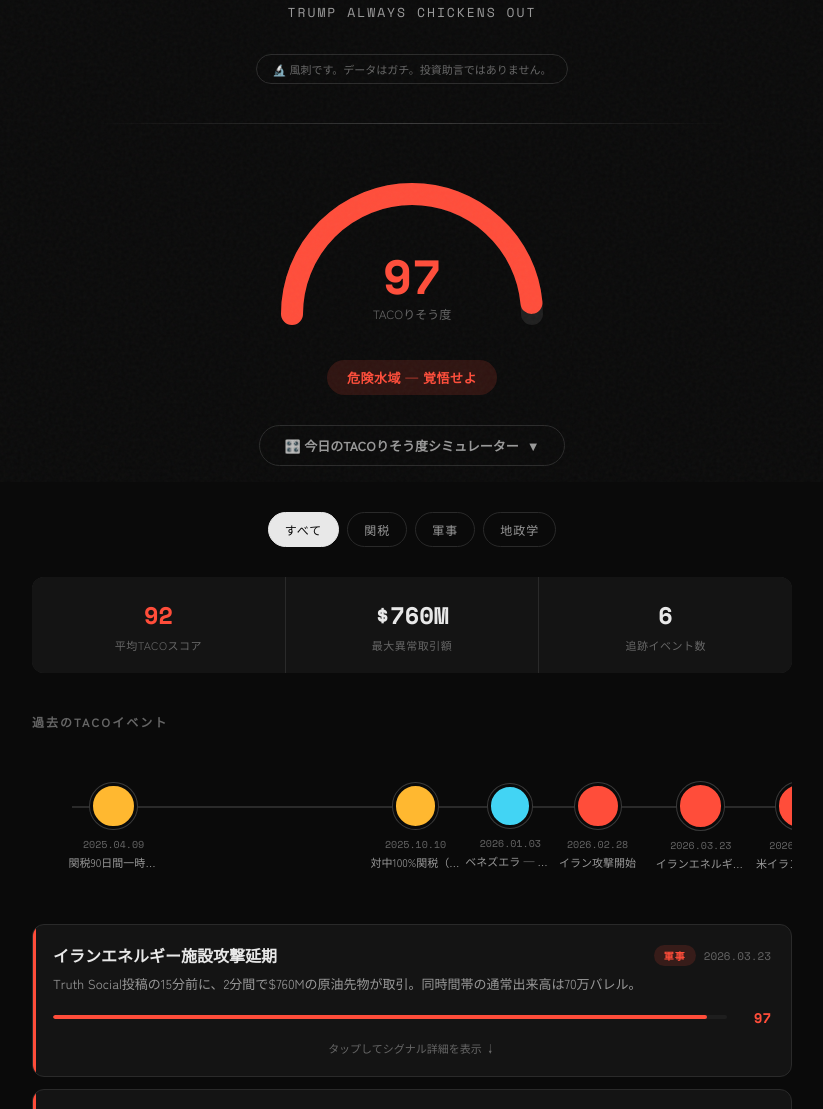
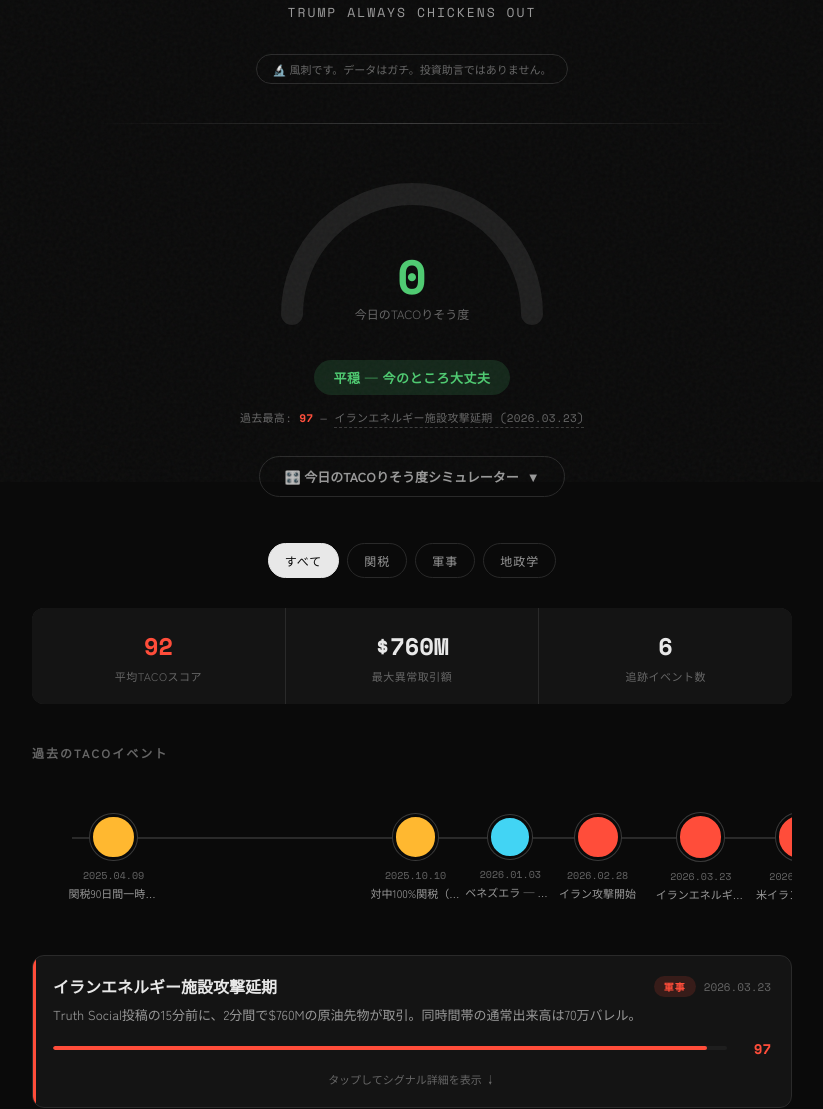
Before and after one commit to akiraizutsu/TACO-Probability-Machine, a FastAPI app: page / in a window 1280 px wide. Shown: the part 318-1427 px from the top of the page, without its empty margins (228-1051 px from the left). Run offline with FastAPI, Linux system fonts and the light colour scheme; data comes from the database, SQL or seed files in the repository; data that the repository does not hold is empty.

Commit message:
feat: redesign TACO score — "calm before the storm" detection
Previous logic: all signals sum up — high VIX / high vol / high polymarket all pushed score up.
Result: score was high during normal market panic (wrong — that's just fear), and
always elevated because Polymarket baseline was never considered.

New logic: detect the specific pattern of "apparent calm + unusual positioning":
  1. Calm-before-storm (0-40): VIX drop from recent 7d peak — how much tension has
     eased. Still-panicking market scores 0 here.
  2. Unusual-in-calm (-15..+40): options volume surge when VIX is LOW = big signal.
     Same volume surge during VIX panic = normal hedging, counts negatively.
  3. Polymarket spike (0-20): political market activity vs 7d baseline — only spikes
     above normal traffic count; absolute activity is ignored.
  4. PCR extreme (+10): sub-signal for unusual put/call skew.

Frontend:
- Gauge now shows today's live TACO score (from /api/market/latest), not the
  historical event max. Historical max displayed as secondary "過去最高" label.
- Simulator sliders match new inputs (7d max VIX, poly baseline).
- 算出ロジック section rewritten to explain the new philosophy.
- Event cards now carry data-event-id for deep-linking from peak label.

```diff
--- a/templates/index.html
+++ b/templates/index.html
@@ -162,6 +162,22 @@ body::before {
   margin-top: 16px;
   letter-spacing: 0.5px;
 }
+.peak-ref {
+  margin-top: 14px;
+  font-size: 11px;
+  color: var(--text3);
+  font-family: 'Space Mono', monospace;
+  letter-spacing: 0.3px;
+}
+.peak-ref a {
+  color: var(--text3);
+  text-decoration: none;
+  border-bottom: 1px dashed var(--border2);
+  padding-bottom: 1px;
+  cursor: pointer;
+}
+.peak-ref a:hover { color: var(--text2); border-bottom-color: var(--text3); }
+.peak-ref .peak-num { color: var(--salsa); font-weight: 700; }
 
 .sim-section {
   max-width: 560px;
@@ -201,6 +217,14 @@ body::before {
   border: 1px solid var(--border);
   border-radius: 12px;
   padding: 24px;
+}
+.sim-intro {
+  font-size: 12px;
+  color: var(--text3);
+  line-height: 1.7;
+  margin-bottom: 16px;
+  padding-bottom: 12px;
+  border-bottom: 1px dashed var(--border);
 }
 .sim-row {
   display: flex;
@@ -765,11 +789,12 @@ body::before {
       <path class="gauge-bg" d="M 30 150 A 120 120 0 0 1 270 150" />
       <path class="gauge-fill" id="gaugeFill" d="M 30 150 A 120 120 0 0 1 270 150" />
       <text class="gauge-val" x="150" y="130" id="gaugeVal">—</text>
-      <text class="gauge-label" x="150" y="155">TACOりそう度</text>
+      <text class="gauge-label" x="150" y="155">今日のTACOりそう度</text>
     </svg>
   </div>
   <br>
   <span class="status-badge" id="statusBadge">...</span>
+  <div class="peak-ref" id="peakRef"></div>
 </section>
 
 <section class="sim-section anim anim-d1">
@@ -779,25 +804,39 @@ body::before {
   </button>
   <div class="sim-body" id="simBody">
     <div class="sim-inner">
+      <div class="sim-intro">
+        風刺的には「嵐の後に静まった」＋「何か仕込まれている」状態が最も危険。<br>
+        平穏時は低スコア、VIXが直前の高値から下がった後もオプションが動いている時に上がる。
+      </div>
       <div class="sim-row">
-        <span class="sim-label">VIX指数</span>
-        <input type="range" class="sim-slider" id="simVix" min="10" max="80" value="20" step="0.5">
-        <span class="sim-val mono" id="simVixVal">20.0</span>
+        <span class="sim-label">現在のVIX</span>
+        <input type="range" class="sim-slider" id="simVix" min="10" max="60" value="18" step="0.5">
+        <span class="sim-val mono" id="simVixVal">18.0</span>
+      </div>
+      <div class="sim-row">
+        <span class="sim-label">過去7日最高VIX</span>
+        <input type="range" class="sim-slider" id="simVixPeak" min="10" max="80" value="20" step="0.5">
+        <span class="sim-val mono" id="simVixPeakVal">20.0</span>
+      </div>
+      <div class="sim-row">
+        <span class="sim-label">オプション出来高倍率</span>
+        <input type="range" class="sim-slider" id="simVol" min="0.5" max="10" value="1" step="0.1">
+        <span class="sim-val mono" id="simVolVal">1.0x</span>
       </div>
       <div class="sim-row">
         <span class="sim-label">Put/Callレシオ</span>
-        <input type="range" class="sim-slider" id="simPcr" min="0.5" max="2.0" value="0.7" step="0.01">
-        <span class="sim-val mono" id="simPcrVal">0.70</span>
+        <input type="range" class="sim-slider" id="simPcr" min="0.3" max="2.5" value="1.0" step="0.01">
+        <span class="sim-val mono" id="simPcrVal">1.00</span>
       </div>
       <div class="sim-row">
-        <span class="sim-label">オプション出来高倍率</span>
-        <input type="range" class="sim-slider" id="simVol" min="1" max="50" value="1" step="0.5">
-        <span class="sim-val mono" id="simVolVal">1.0x</span>
+        <span class="sim-label">Polymarket活動度</span>
+        <input type="range" class="sim-slider" id="simPoly" min="0" max="80000" value="28000" step="500">
+        <span class="sim-val mono" id="simPolyVal">28,000</span>
       </div>
       <div class="sim-row">
-        <span class="sim-label">Polymarket新規垢</span>
-        <input type="range" class="sim-slider" id="simPoly" min="0" max="500" value="5" step="1">
-        <span class="sim-val mono" id="simPolyVal">5</span>
+        <span class="sim-label">Polymarket基準値</span>
+        <input type="range" class="sim-slider" id="simPolyBase" min="0" max="60000" value="28000" step="500">
+        <span class="sim-val mono" id="simPolyBaseVal">28,000</span>
       </div>
       <div class="sim-result">
         <div class="sim-score-label">シミュレートスコア</div>
@@ -847,22 +886,32 @@ body::before {
 <section class="method">
   <h2>算出ロジック（半分マジ）</h2>
   <p>
-    TACOりそう度は、各イベント発表前に観測された「異常な取引パターン」の強度を複合的にスコアリングしたものです。
-    事前シグナルの時間窓（短いほど高スコア）、異常取引量の通常比倍率、推定利益規模、
-    新規アカウントの急増パターン、複数市場での同時異常発生を要素として算出しています。
+    <strong>TACOりそう度の本質は「嵐の後の静けさ＋仕込み取引」の検知です。</strong>
+    市場が荒れている時は「普通のパニック」。TACOの瞬間はむしろ、
+    <em>緊張がいったん解けて一見静まっているのに、一部の取引だけが先回りしている</em>時に起こります。
+    つまり平常時のスコアは低く、トランプが次のプロレスを仕込みかけた気配がある時だけ上がる設計です。
   </p>
   <p>
-    スコアが高いからといって「次もTACOる」とは限りません。
-    ただし、過去6件のイベント全てで、発表前に統計的に説明困難な取引パターンが確認されている事実は、
-    記録として残す価値があると考えています。
+    4つのシグナルの合算（0-100）:
+  </p>
+  <ul style="font-size:13px; color:var(--text2); line-height:1.9; margin-bottom:16px; padding-left:20px;">
+    <li><strong>嵐の後の静けさ（0-40点）</strong>: 過去7日のVIX最高値から現在値までの下落幅。大きく下がっているほど「緊張が解けたように見える」状態。</li>
+    <li><strong>平穏時の異常取引（-15 〜 +40点）</strong>: VIX &lt; 20（平穏）なのにオプション出来高が通常比2倍超なら大加点。VIX &gt;= 25（パニック）の時は単なるヘッジなので減点。</li>
+    <li><strong>Polymarketスパイク（0-20点）</strong>: 政治系マーケットの活動量が直近7日の基準値を大きく超えた時だけ加点。</li>
+    <li><strong>Put/Call極端値（+10点）</strong>: PCR &gt; 1.8 または &lt; 0.5 の極端な偏りに反応するサブシグナル。</li>
+  </ul>
+  <p>
+    過去6件のイベントは、この「平穏に見える状態で一部が動いている」パターンが共通していました。
+    スコアが高い ≠ 明日TACOる、ですが、高スコアが続く局面は「何か仕込まれている可能性」を示唆します。
   </p>
   <p>
-    全データは公開情報（SEC開示、取引所データ、ブロックチェーン上のトランザクション、報道）に基づいています。
+    全データは公開情報（CBOE delayed quotes、取引所データ、ブロックチェーン上のトランザクション、報道）に基づいています。
+    市場データはNYSE開場・閉場の1日2回自動取得しています。
   </p>
   <div class="sources">
-    Sources: Reuters, Financial Times, NPR, Unusual Whales,<br>
-    ProPublica, Al Jazeera, Polymarket blockchain data,<br>
-    LSEG / Dow Jones Market Data, Dune Analytics
+    Sources: CBOE delayed quotes, Reuters, Financial Times, NPR, Unusual Whales,<br>
+    ProPublica, Al Jazeera, Polymarket API, Dune Analytics,<br>
+    LSEG / Dow Jones Market Data
   </div>
 </section>
 
@@ -990,6 +1039,7 @@ function renderEvents(evts) {
     var card = document.createElement('div');
     card.className = 'event-card';
     card.setAttribute('data-type', ev.type);
+    card.setAttribute('data-event-id', ev.id);
 
     var tagClass = ev.type === 'tariff' ? 'tag-tariff' : ev.type === 'military' ? 'tag-military' : 'tag-geopolitical';
 
@@ -1021,7 +1071,7 @@ function renderEvents(evts) {
     list.appendChild(card);
   });
 
-  if (sorted.length > 0) animateGauge(sorted[0].score);
+  renderPeakRef();
 }
 
 function parseDate(d) {
@@ -1298,34 +1348,103 @@ function renderChart(history, events) {
   meta.textContent = '直近 ' + points.length + ' 件 / 30日間';
 }
 
-// Load latest market data for simulator defaults
-function loadMarketData() {
+// Load today's live TACO score (the main gauge) and hydrate simulator defaults.
+function loadTodayScore() {
   fetch('/api/market/latest').then(function(r) { return r.json(); }).then(function(data) {
-    if (data && data.vix) {
-      document.getElementById('simVix').value = data.vix;
-      document.getElementById('simPcr').value = data.put_call_ratio || 0.7;
-      document.getElementById('simVol').value = data.volume_ratio || 1;
-      document.getElementById('simPoly').value = data.polymarket_new_accounts || 5;
+    if (!data || data.taco_score == null) {
+      animateGauge(0);
+      return;
     }
-  }).catch(function() {});
+    animateGauge(data.taco_score);
+    // Hydrate simulator with today's values (if sliders exist)
+    var simVix = document.getElementById('simVix');
+    if (simVix && data.vix != null) {
+      simVix.value = data.vix;
+      document.getElementById('simVixPeak').value = Math.max(data.vix, parseFloat(document.getElementById('simVixPeak').value) || data.vix);
+      if (data.put_call_ratio != null) document.getElementById('simPcr').value = data.put_call_ratio;
+      if (data.volume_ratio != null) document.getElementById('simVol').value = data.volume_ratio;
+      if (data.polymarket_new_accounts != null) {
+        document.getElementById('simPoly').value = data.polymarket_new_accounts;
+        document.getElementById('simPolyBase').value = data.polymarket_new_accounts;
+      }
+      // trigger UI update
+      var ev = new Event('input');
+      document.getElementById('simVix').dispatchEvent(ev);
+    }
+  }).catch(function() { animateGauge(0); });
+}
+
+// Render "過去最高" reference below the gauge.
+function renderPeakRef() {
+  var box = document.getElementById('peakRef');
+  if (!box || !EVENTS.length) return;
+  var sorted = EVENTS.slice().sort(function(a, b) { return b.score - a.score; });
+  var top = sorted[0];
+  box.innerHTML = '過去最高: <span class="peak-num">' + top.score + '</span> — <a data-peak-id="' + top.id + '">' + top.name + ' (' + top.date + ')</a>';
+  var link = box.querySelector('a');
+  if (link) link.addEventListener('click', function() {
+    var card = document.querySelector('.event-card[data-event-id="' + top.id + '"]');
+    if (card) {
+      card.classList.add('open');
+      card.scrollIntoView({ behavior: 'smooth', block: 'center' });
+    }
+  });
 }
 
 loadData(null);
-loadMarketData();
+loadTodayScore();
 loadScoreHistory();
+
+// -------- New TACO scoring logic (mirrors backend app/services/screener.py) --------
+function calcTacoScore(vix, pcr, volRatio, polyAccounts, recentMaxVix, polyBaseline) {
+  function clp(v, lo, hi) { return Math.max(lo, Math.min(hi, v)); }
+  var breakdown = { calm_before_storm: 0, unusual_in_calm: 0, polymarket_spike: 0, pcr_extreme: 0 };
+
+  // Signal 1: Calm before storm (0-40)
+  if (recentMaxVix != null && vix != null) {
+    var drop = recentMaxVix - vix;
+    if (drop > 0) breakdown.calm_before_storm = clp(drop * 5, 0, 40);
+  }
+  // Signal 2: Unusual activity in calm market (-15 to +40)
+  if (vix != null && volRatio != null) {
+    if (vix < 20) {
+      if (volRatio > 1) breakdown.unusual_in_calm = clp((volRatio - 1) * 20, 0, 40);
+    } else if (vix < 25) {
+      if (volRatio > 1) breakdown.unusual_in_calm = clp((volRatio - 1) * 8, 0, 20);
+    } else {
+      if (volRatio > 1.5) breakdown.unusual_in_calm = -clp((volRatio - 1) * 4, 0, 15);
+    }
+  }
+  // Signal 3: Polymarket spike (0-20)
+  if (polyAccounts != null && polyBaseline && polyBaseline > 0) {
+    var ratio = polyAccounts / polyBaseline;
+    if (ratio > 1.2) breakdown.polymarket_spike = clp((ratio - 1) * 30, 0, 20);
+  } else if (polyAccounts != null && !polyBaseline && polyAccounts > 40000) {
+    breakdown.polymarket_spike = clp((polyAccounts - 40000) / 2000, 0, 20);
+  }
+  // Sub: PCR extreme (+10)
+  if (pcr != null && (pcr > 1.8 || pcr < 0.5)) breakdown.pcr_extreme = 10;
+
+  var total = breakdown.calm_before_storm + breakdown.unusual_in_calm + breakdown.polymarket_spike + breakdown.pcr_extreme;
+  return { score: Math.round(clp(total, 0, 100)), breakdown: breakdown };
+}
 
 // Simulator
 (function() {
   var toggle = document.getElementById('simToggle');
   var body = document.getElementById('simBody');
   var vix = document.getElementById('simVix');
+  var vixPeak = document.getElementById('simVixPeak');
   var pcr = document.getElementById('simPcr');
   var vol = document.getElementById('simVol');
   var poly = document.getElementById('simPoly');
+  var polyBase = document.getElementById('simPolyBase');
   var vixVal = document.getElementById('simVixVal');
+  var vixPeakVal = document.getElementById('simVixPeakVal');
   var pcrVal = document.getElementById('simPcrVal');
   var volVal = document.getElementById('simVolVal');
   var polyVal = document.getElementById('simPolyVal');
+  var polyBaseVal = document.getElementById('simPolyBaseVal');
   var scoreEl = document.getElementById('simScore');
   var applyBtn = document.getElementById('simApply');
   var resetBtn = document.getElementById('simReset');
@@ -1336,43 +1455,47 @@ loadScoreHistory();
     body.classList.toggle('open');
   });
 
-  function clamp(v, lo, hi) { return Math.max(lo, Math.min(hi, v)); }
+  function fmtNum(n) { return Number(n).toLocaleString('en-US'); }
 
-  function calcScore() {
-    var vixNorm = clamp((parseFloat(vix.value) - 12) / (80 - 12) * 100, 0, 100);
-    var pcrNorm = clamp((parseFloat(pcr.value) - 0.5) / (2.0 - 0.5) * 100, 0, 100);
-    var volNorm = clamp((parseFloat(vol.value) - 1) / (50 - 1) * 100, 0, 100);
-    var polyNorm = clamp(parseFloat(poly.value) / 500 * 100, 0, 100);
-    return Math.round(clamp(vixNorm * 0.25 + pcrNorm * 0.20 + volNorm * 0.35 + polyNorm * 0.20, 0, 100));
+  function calc() {
+    return calcTacoScore(
+      parseFloat(vix.value),
+      parseFloat(pcr.value),
+      parseFloat(vol.value),
+      parseFloat(poly.value),
+      parseFloat(vixPeak.value),
+      parseFloat(polyBase.value)
+    );
   }
 
   function updateSim() {
     vixVal.textContent = parseFloat(vix.value).toFixed(1);
+    vixPeakVal.textContent = parseFloat(vixPeak.value).toFixed(1);
     pcrVal.textContent = parseFloat(pcr.value).toFixed(2);
     volVal.textContent = parseFloat(vol.value).toFixed(1) + 'x';
-    polyVal.textContent = poly.value;
-    var s = calcScore();
-    scoreEl.textContent = s;
-    scoreEl.style.color = scoreColor(s);
+    polyVal.textContent = fmtNum(poly.value);
+    polyBaseVal.textContent = fmtNum(polyBase.value);
+    var r = calc();
+    scoreEl.textContent = r.score;
+    scoreEl.style.color = scoreColor(r.score);
   }
 
-  [vix, pcr, vol, poly].forEach(function(el) {
+  [vix, vixPeak, pcr, vol, poly, polyBase].forEach(function(el) {
     el.addEventListener('input', updateSim);
   });
 
   applyBtn.addEventListener('click', function() {
     _simMode = true;
-    animateGauge(calcScore());
+    animateGauge(calc().score);
   });
 
   resetBtn.addEventListener('click', function() {
-    vix.value = 20; pcr.value = 0.7; vol.value = 1; poly.value = 5;
+    vix.value = 18; vixPeak.value = 20; pcr.value = 1.0; vol.value = 1;
+    poly.value = 28000; polyBase.value = 28000;
     updateSim();
     if (_simMode) {
       _simMode = false;
-      var evts = EVENTS;
-      var sorted = evts.slice().sort(function(a, b) { return b.score - a.score; });
-      if (sorted.length > 0) animateGauge(sorted[0].score);
+      loadTodayScore();
     }
   });
 
```
Also changed, not shown: app/services/screener.py (+155 -24 lines).
